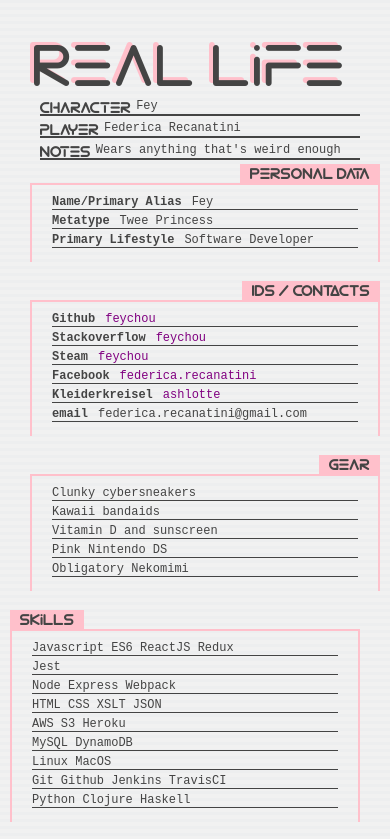
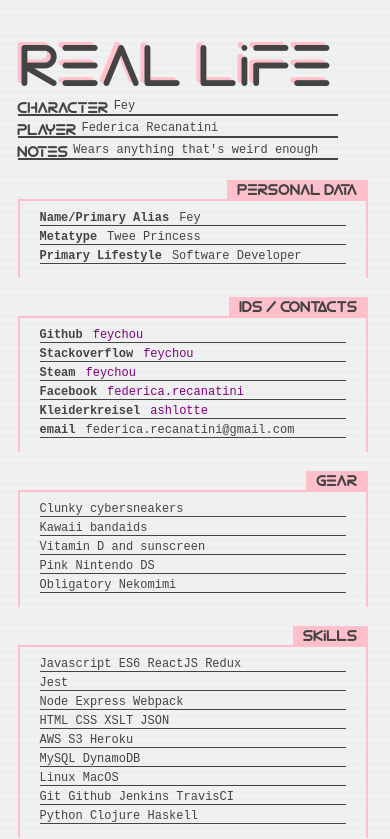
Before and after one commit to feychou/feychou.github.io, a React (Create React App) app: page / in a window 390 px wide. Shown: the top 839 px of the page. Built offline with nearby package versions, Linux system fonts and the light colour scheme.

Commit message:
Breakpoints!

```diff
--- a/src/App.css
+++ b/src/App.css
@@ -123,3 +123,35 @@ a {
   border-right: 2px solid pink;
   padding: 10px 20px;
 }
+
+@media (max-width: 775px) {
+  .App-header {
+    width: 355px;
+    margin: auto;
+  }
+
+  .App-body {
+    clear: both;
+    width: 355px;
+    margin: auto;
+    padding-top: 20px;
+  }
+
+  .header-info-box {
+    float: none;
+  }
+
+  .body-column-right {
+    float: none;
+  }
+
+  .body-column-right .stats-box-header {
+    text-align: right;
+  }
+}
+
+@media (max-width: 420px) {
+  .App {
+    padding: 30px 0;
+  }
+}
```
Also changed, not shown: 1 other file (tests, documents, lock files or other folders).
